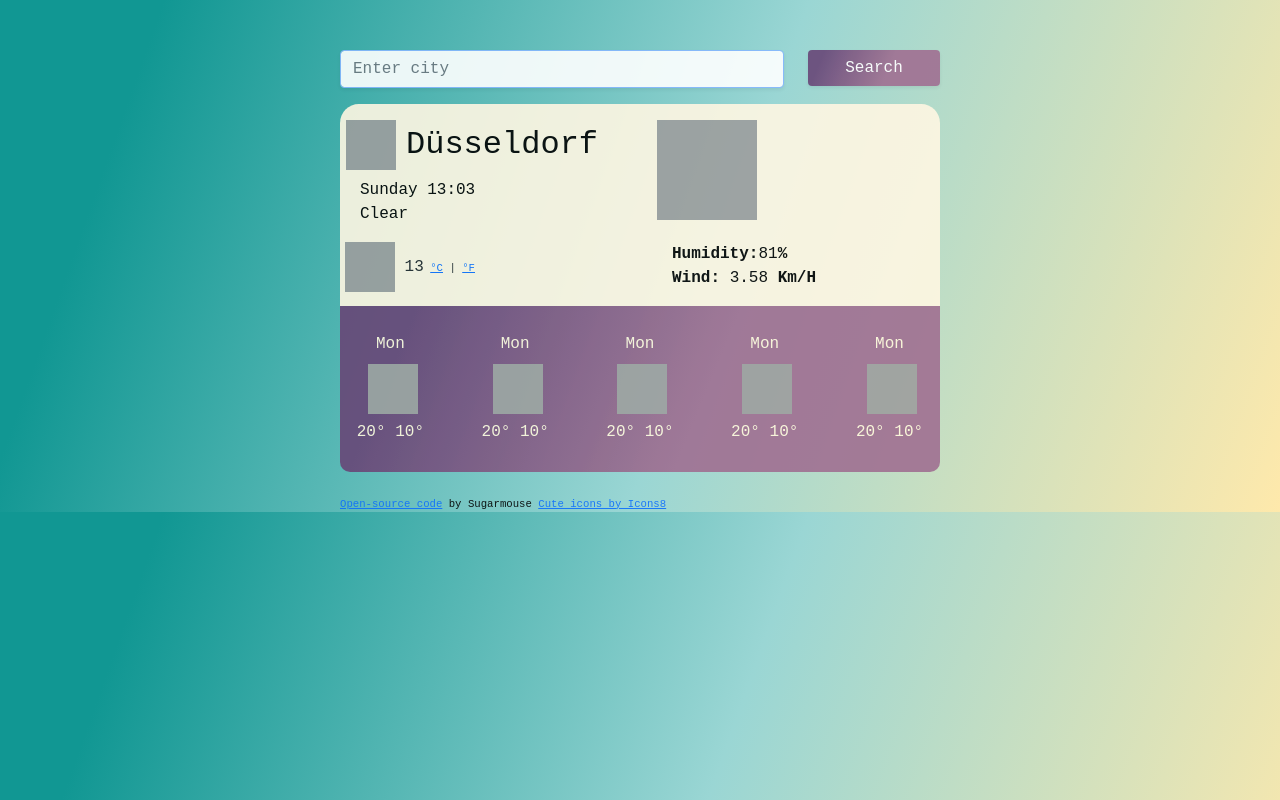
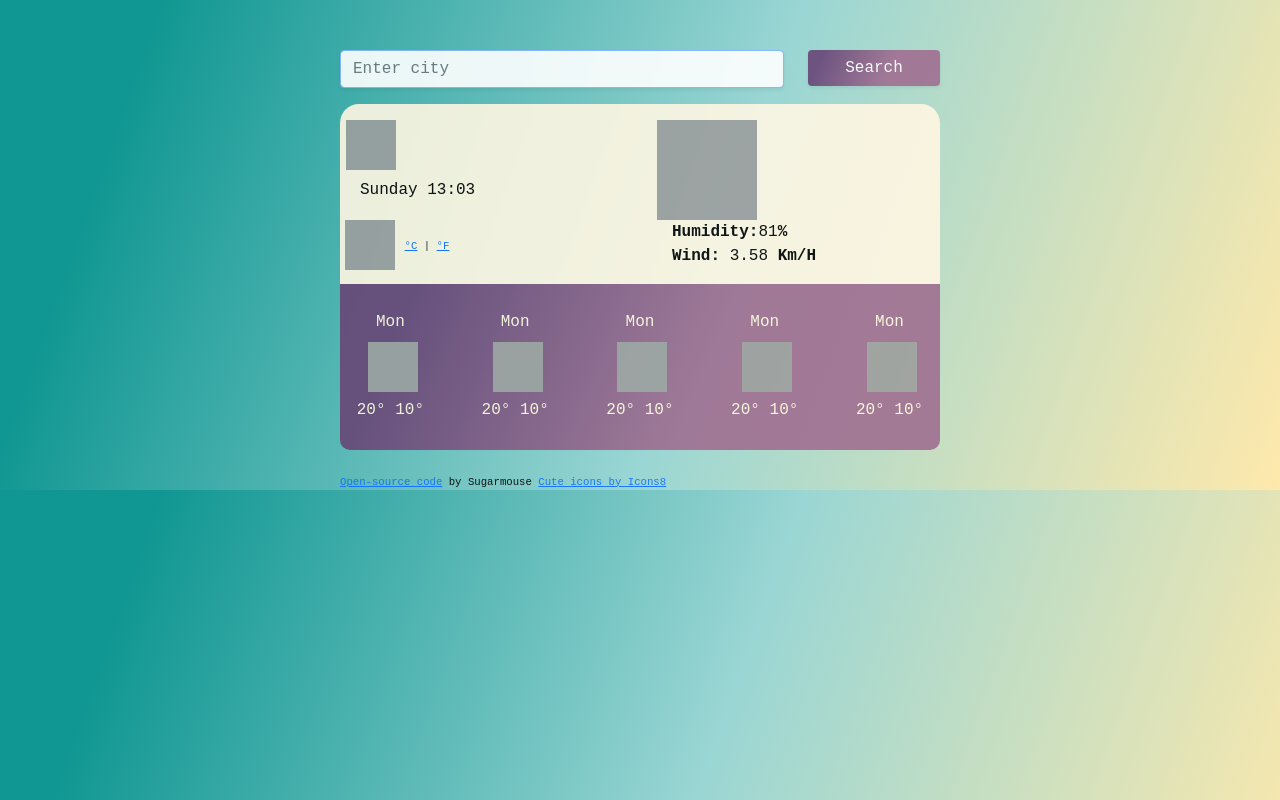
Before and after one commit to Countess-Magpyr/weather-app, a plain HTML site: page index.html in a window 1280 px wide. Drawn offline with nearby package versions, Linux system fonts and the light colour scheme; no server answers; grey boxes are pictures that could not be loaded.

Commit message:
Update index.html

```diff
--- a/index.html
+++ b/index.html
@@ -58,12 +58,12 @@
                 <h1 id="currentCity">
                   <img
                     src="https://img.icons8.com/dusk/64/000000/spring.png"
-                  /><cityElement>Düsseldorf</cityElement>
+                  /><cityElement></cityElement>
                 </h1>
               </span>
               <ul>
-                <li id="timeNow">Friday, 12:00</li>
-                <li><descriptionElement>Clear</descriptionElement></li>
+                <li id="timeNow"></li>
+                <li><descriptionElement></descriptionElement></li>
               </ul>
             </div>
             <div class="col-6">
@@ -85,7 +85,7 @@
               />
 
               <span id="temperature"
-                ><temperatureElement>13</temperatureElement></span
+                ><temperatureElement></temperatureElement></span
               ><span class="units">
                 <a href="#" id="celsius-link">°C</a> |
                 <a href="#" id="fahrenheit-link">°F</a></span
```
